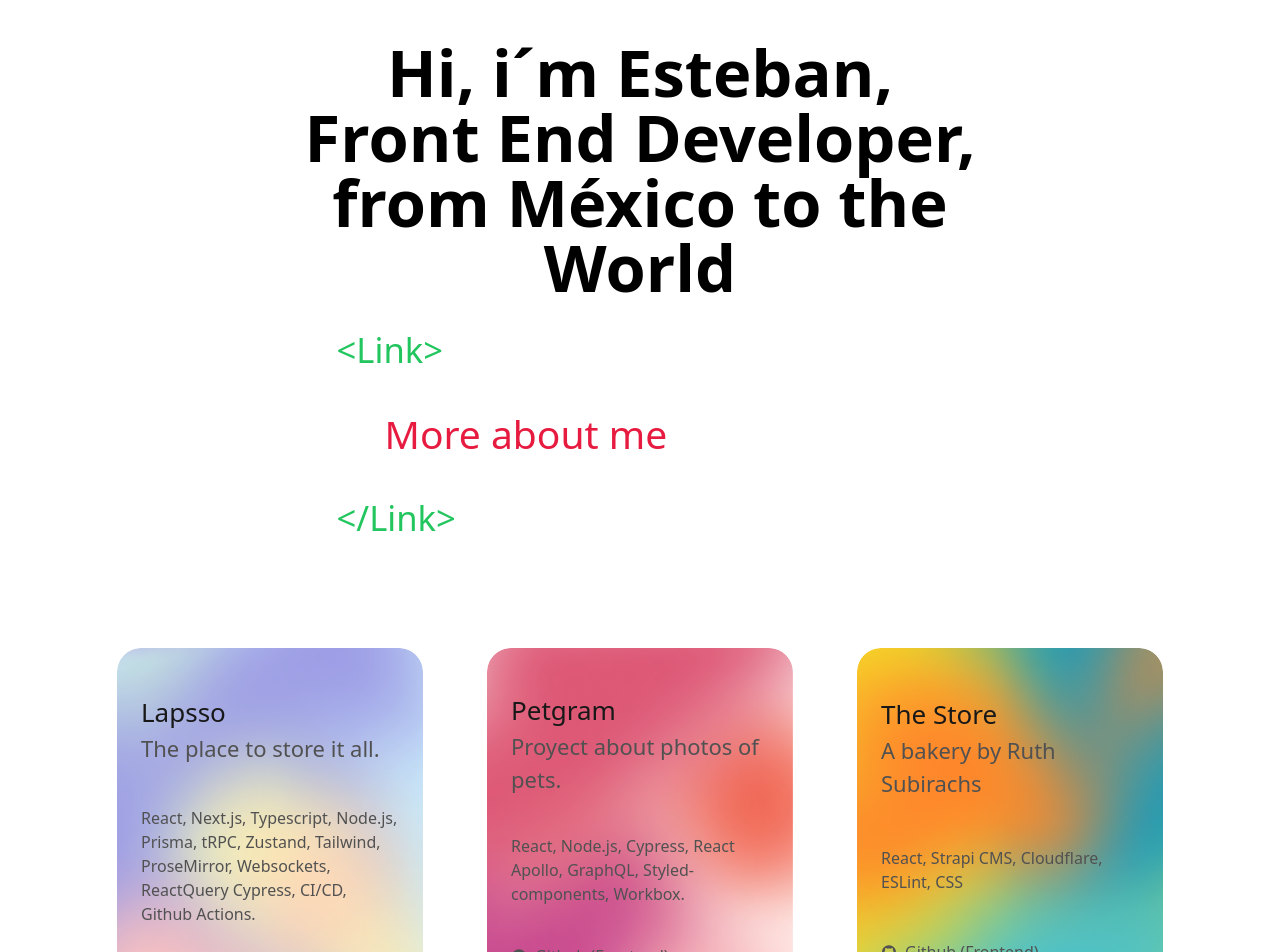
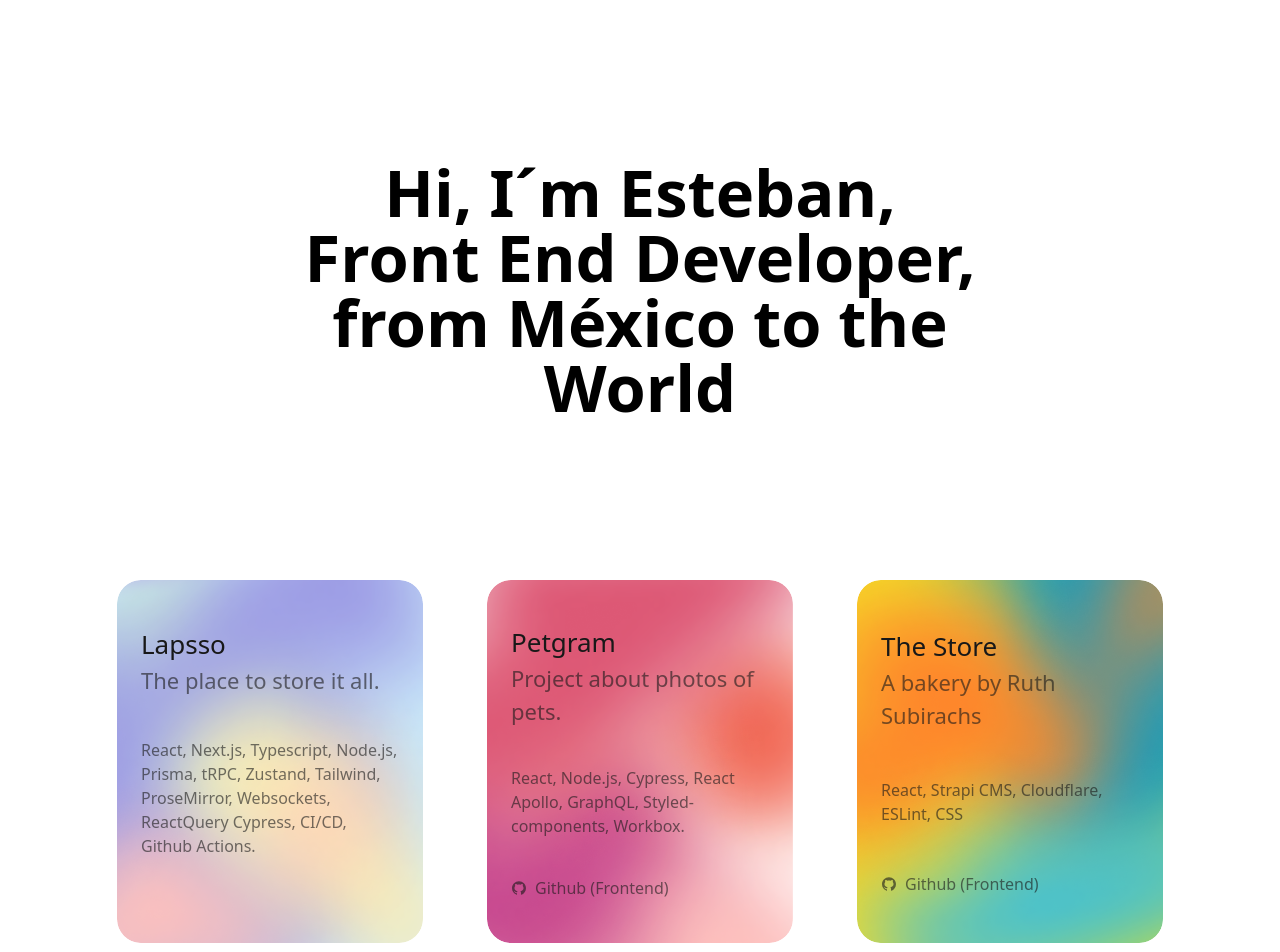
Before and after one commit to estebandelcid/estebandelcid.com, a Next.js app: page / in a window 1280 px wide. Shown: the top 952 px of the page. Built offline with nearby package versions, Linux system fonts and the light colour scheme.

Commit message:
[fix] Text color and about me

```diff
--- a/components/ButtonCards.tsx
+++ b/components/ButtonCards.tsx
@@ -13,7 +13,7 @@ export default function ButtonCards({
   return (
     <button className="w-auto h-fit flex items-center  ">
       <Link
-        className="font-extralight text-base  text-[#3F3F3F]  flex items-center hover:text-[#fff] transition duration-300 "
+        className="font-extralight text-base  text-black/60 flex items-center hover:text-[#fff] transition duration-300 "
         href={href}
         target='_blank'
       >
--- a/components/Card.tsx
+++ b/components/Card.tsx
@@ -23,9 +23,9 @@ export default function Card({
           >
             {title}
           </a>
-          <p className=" font-normal text-[#3F3F3F]">{description}</p>
+          <p className=" font-normal text-black/60">{description}</p>
         </div>
-        <p className=" font-extralight text-[#3F3F3F] text-base ">
+        <p className=" font-extralight text-black/60 text-base ">
           {technologies}
         </p>
       </div>
--- a/components/HeaderSection.tsx
+++ b/components/HeaderSection.tsx
@@ -2,9 +2,9 @@ import Button from "./Button";
 
 export default function HeaderSection(){
     return (
-      <section className=" mx-8 w-auto h-auto flex-col justify-center font-sans font-semibold">
+      <section className=" mx-8 w-auto h-auto flex-col justify-center font-sans font-semibold mb-40">
         <p className="text-center text-3xl md:text-5xl lg:text-[65px] leading-none">
-          Hi, i´m Esteban,
+          Hi, I´m Esteban,
           <br />
           Front End Developer,
           <br />
@@ -12,11 +12,11 @@ export default function HeaderSection(){
           <br />
           World
         </p>
-        <section className=" text-green-500 text-xl md:text-3xl font-light m-8 md:mx-8 md:mb-16 lg:mb-28 lg:text-[34.6px] space-y-4 lg:space-y-8">
+        {/* <section className=" text-green-500 text-xl md:text-3xl font-light m-8 md:mx-8 md:mb-16 lg:mb-28 lg:text-[34.6px] space-y-4 lg:space-y-8">
           <p>{"<Link>"}</p>
           <Button href={`/posts/aboutMe`}>{"More about me"}</Button>
           <p>{"</Link>"}</p>
-        </section>
+        </section> */}
       </section>
     );
 }
--- a/components/Layout.tsx
+++ b/components/Layout.tsx
@@ -13,14 +13,14 @@ export default function Layout({ children, home }: {
   home?: boolean
 }) {
   return (
-    <div className="font-sans min-h-[900px] flex flex-col justify-around py-10">
+    <div className="font-sans min-h-[900px] flex flex-col justify-around pb-10 pt-40">
       <Head>
         {/* <link rel="icon" href="/favicon.ico" /> */}
         <title>{siteTitle}</title>
         <meta name="robots" content="all" />
         <meta
           name="description"
-          content=" Hi, i´m Esteban, Front End Developer, from México to the World"
+          content=" Hi, I´m Esteban, Front End Developer, from México to the World"
         />
         <link rel="canonical" href="https://estebandelcid.com" />
 
@@ -32,14 +32,14 @@ export default function Layout({ children, home }: {
         <meta name="og:site-name" content="Esteban Del Cid" />
         <meta name="url" content="https://estebandelcid.com" />
         <meta name="og:title" content={siteTitle} />
-        <meta name="og:description" content='Hi, i´m Esteban, Front End Developer, from México to the World' />
+        <meta name="og:description" content='Hi, I´m Esteban, Front End Developer, from México to the World' />
         <meta property="og:url" content="https://estebandelcid.com/" />
         <meta name="viewport" content="width=device-width, initial-scale=1.0" />
         <meta http-equiv="Content-Language" content="en" />
         <meta name="twitter:title" content="Esteban Del Cid" />
         <meta
           name="twitter:description"
-          content="Hi, i´m Esteban, Front End Developer, from México to the World"
+          content="Hi, I´m Esteban, Front End Developer, from México to the World"
         />
         <meta name="twitter:card" content="summary_large_image" />
         <meta
--- a/components/ProjectCard.tsx
+++ b/components/ProjectCard.tsx
@@ -22,9 +22,9 @@ export const ProjectCard = ({
           >
             {title}
           </a>
-          <p className=" font-normal text-[#3F3F3F]">{description}</p>
+          <p className=" font-normal text-black/60">{description}</p>
         </div>
-        <p className=" font-extralight text-[#3F3F3F] text-base ">{tech}</p>
+        <p className=" font-extralight text-black/60 text-base ">{tech}</p>
         <div>
           {links.map(({ url, title, }: TProjectLink) => (
             <ButtonCards href={url} key={url} icon={Github}>
--- a/lib/projects.ts
+++ b/lib/projects.ts
@@ -13,7 +13,7 @@ const projects: TProject[] = [
     slug: "petgram",
     bgImg: "/images/mesh-petgram.png",
     title: "Petgram",
-    description: "Proyect about photos of pets.",
+    description: "Project about photos of pets.",
     tech: "React, Node.js, Cypress, React Apollo, GraphQL, Styled-components, Workbox.",
     projectUrl: "https://petgram-edelcid.vercel.app/",
     links: [
```
Also changed, not shown: pages/index.tsx (+0 -117 lines).
